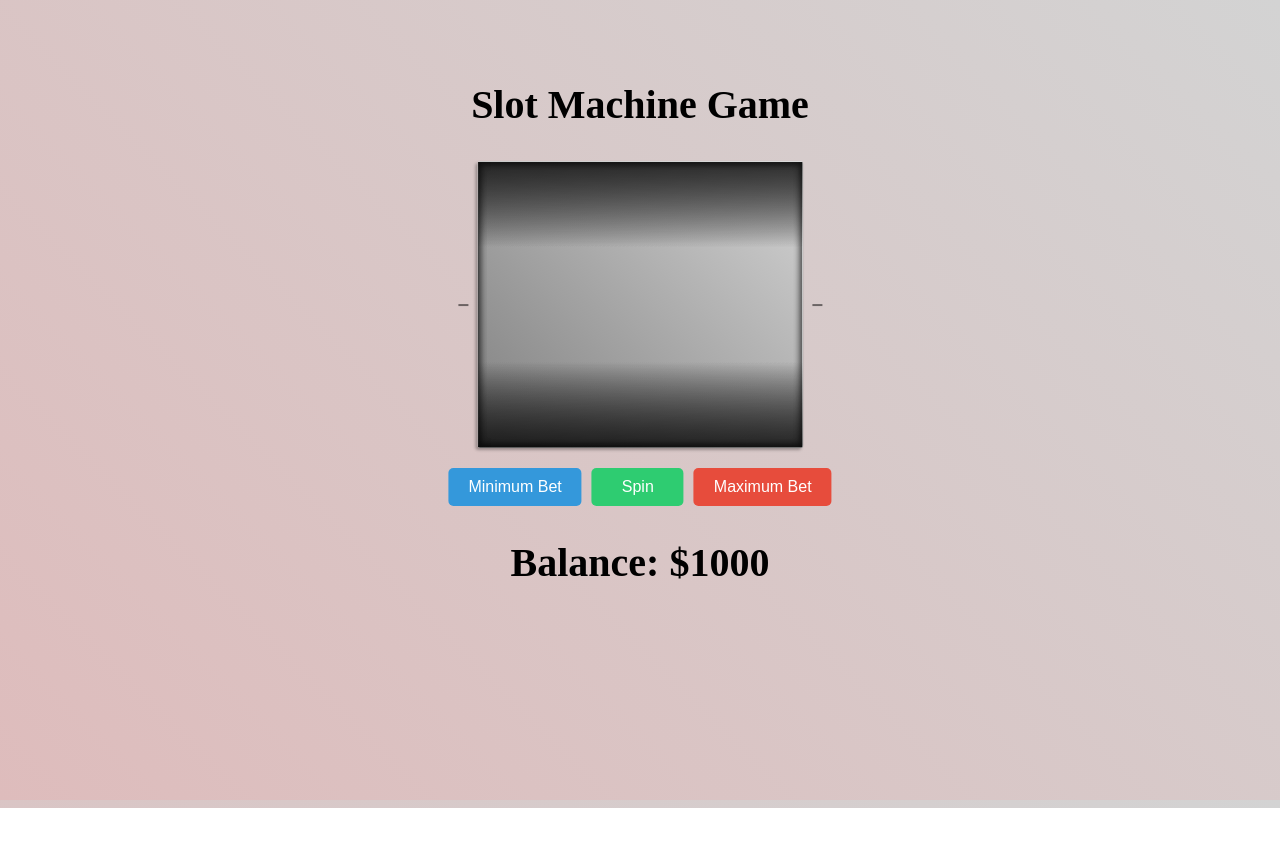
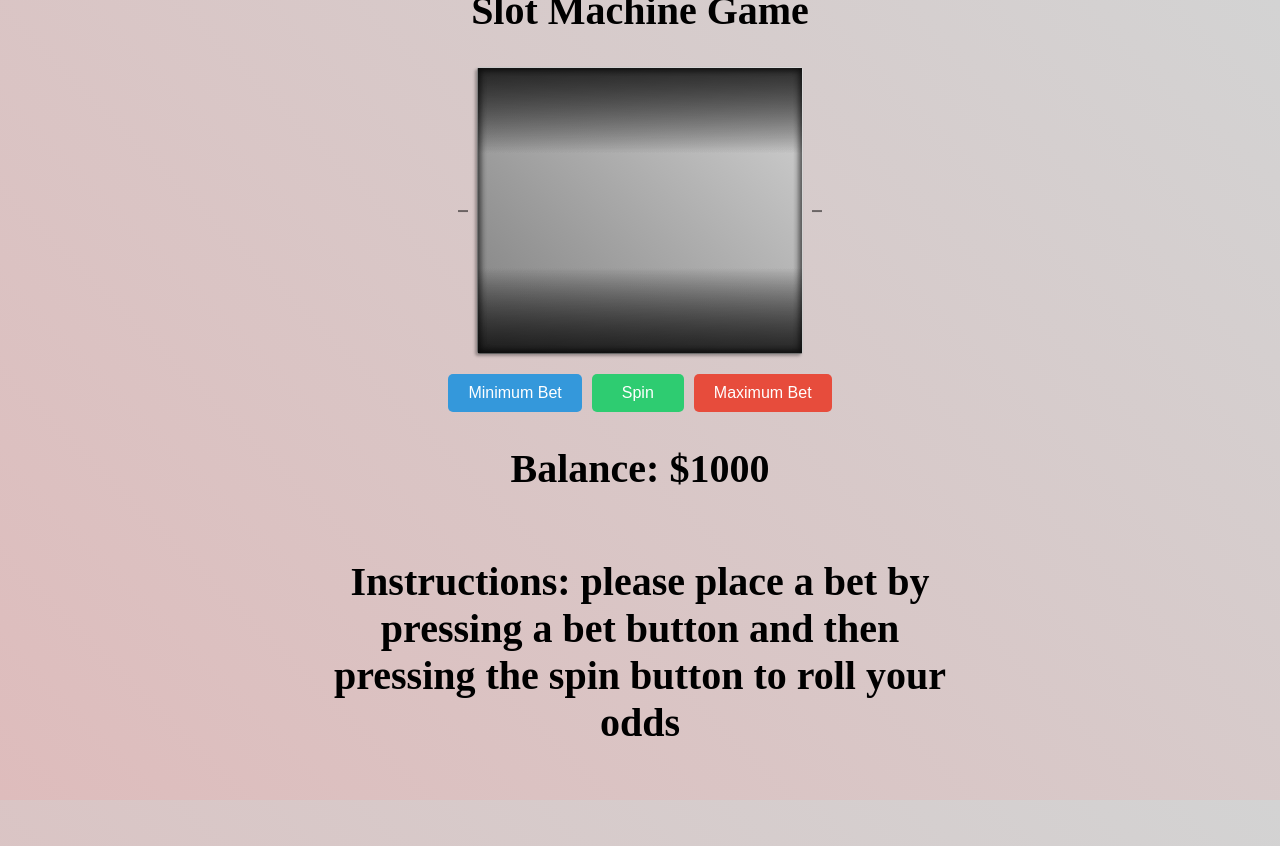
Before and after one commit to JoseDiazCodes/slot-machine, a plain HTML site: page index.html in a window 1280 px wide. Before the commit the page ends 808 px from the top, so only its background shows below. Drawn offline with Linux system fonts and the light colour scheme.

Commit message:
made instructions for slot machine game -(Ro and Jacintha suggested)

```diff
--- a/index.html
+++ b/index.html
@@ -24,7 +24,7 @@
 				<button class="bet-btn max-bet">Maximum Bet</button>
 			</div>
 			<h2 id="balance">Balance: $1000</h1>
-			<h2 id="total-invested"></h2>
+			<h2 id="instructions">Instructions: please place a bet by pressing a bet button and then pressing the spin button to roll your odds</h2>
 			<h2 id="result"></h2>
 		</section>
 
```
